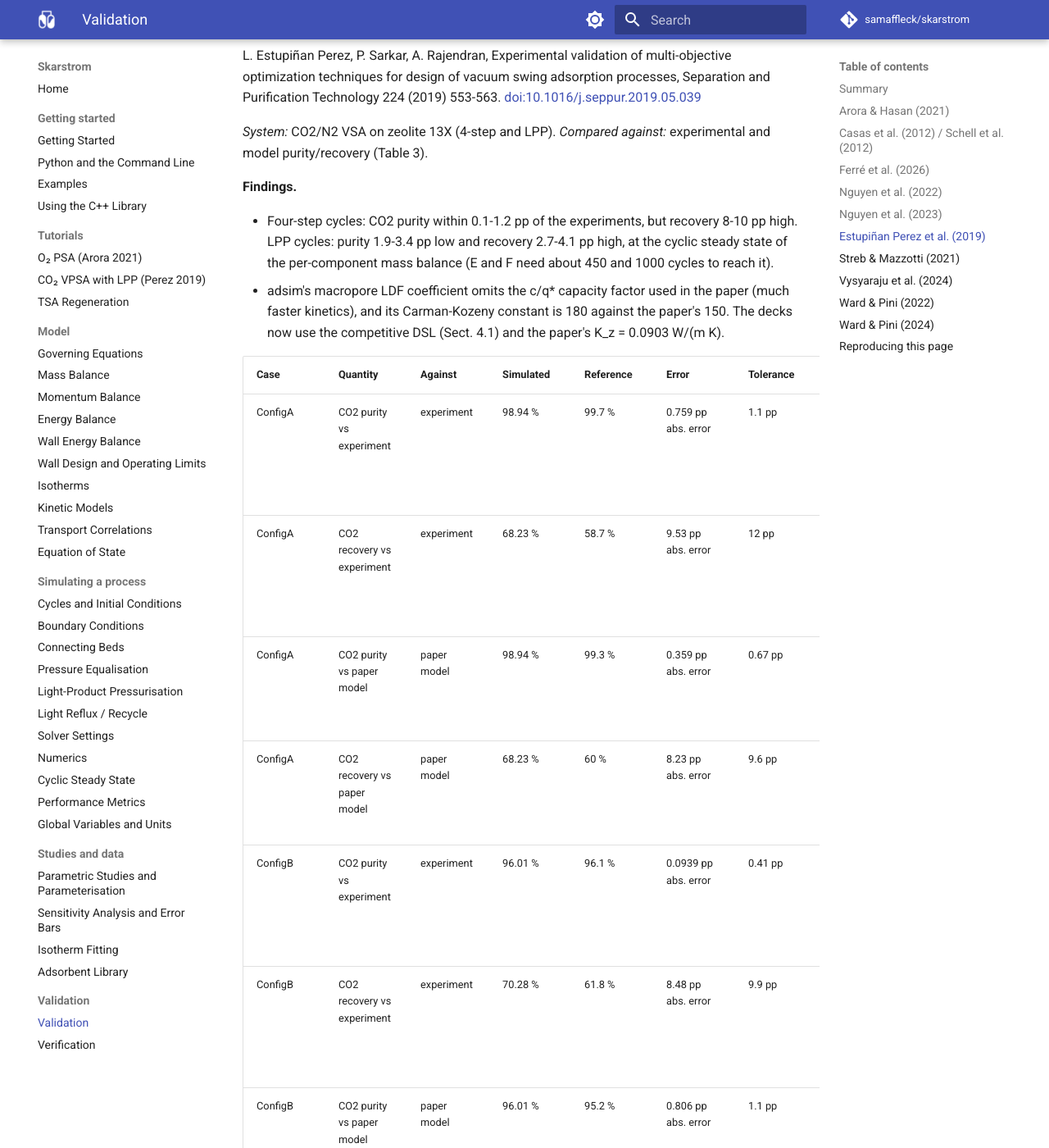
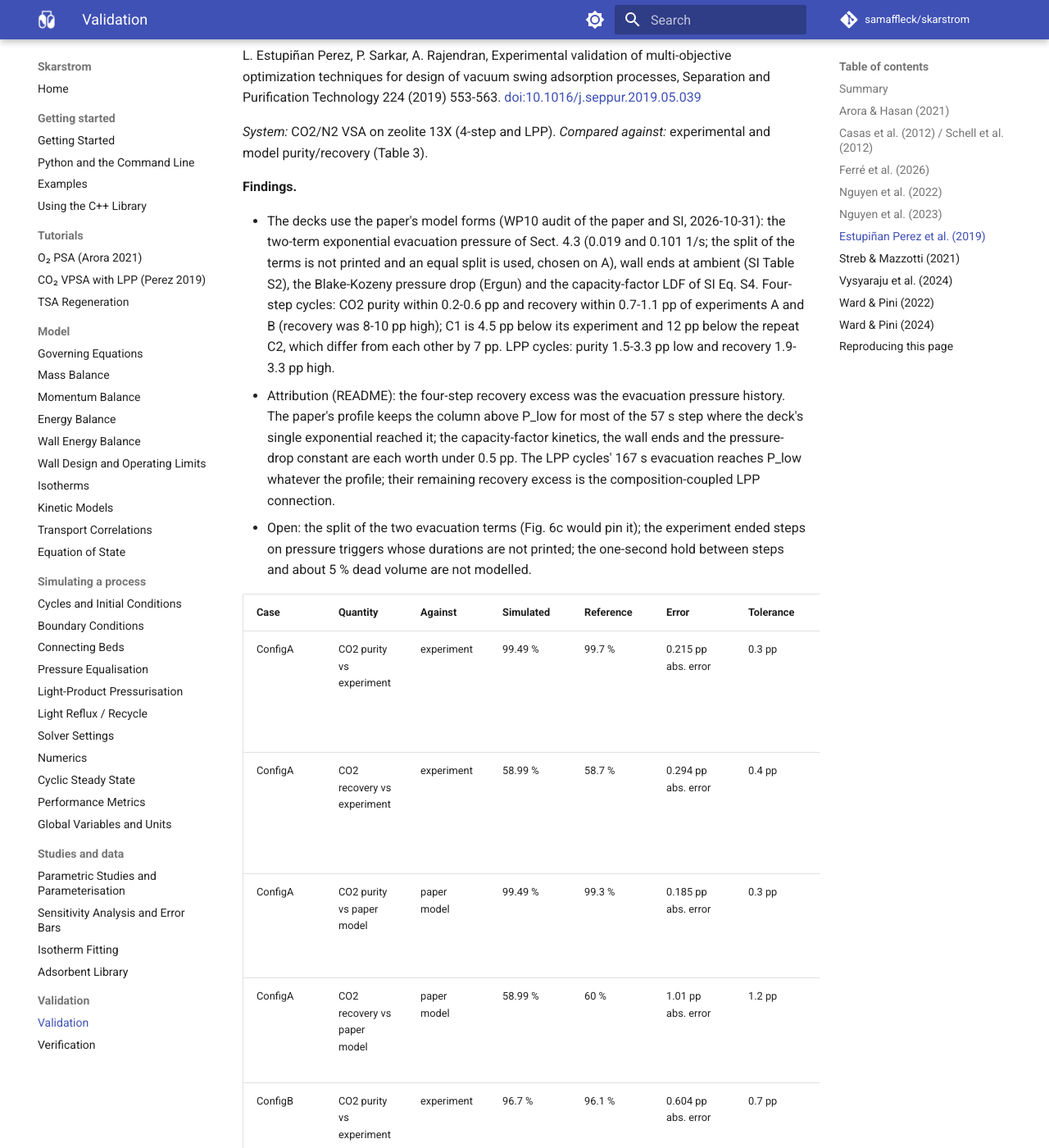
Before and after one commit to samaffleck/skarstrom, an MkDocs documentation site: the page built from docs/validation.md, in a window 1280 px wide and 1400 px high, scrolled down 18415 px. Shown: the whole window at 82% size. Built offline with MkDocs 1.6.1 and Material for MkDocs 9.7.7, drawn with Linux system fonts in a browser that asks for light colours; comment, search, counter and statistics services are not loaded; some of the changed text lies outside the part shown.

Commit message:
Perez 2019: decks on the paper's model forms; the recovery excess was the evacuation pressure history
One model form at a time on the bundled decks (README, 'Attribution runs'):
the paper's two-term exponential evacuation pressure (Sect. 4.3, 0.019 and
0.101 1/s) keeps the column above P_low for most of the 57 s step where the
deck's single exponential reached it, and that alone moves the four-step
recovery from 8-10 pp above the experiments to within 1 pp. The split of
the two terms is not printed: an equal split was chosen on A (purity and
recovery to 0.2 and 0.3 pp) and then predicts B to 0.6 and 1.4 pp without
further change. The capacity-factor LDF, the wall ends at ambient and the
pressure-drop constant are each worth under 0.5 pp; the LPP cycles, whose
167 s evacuation reaches P_low whatever the profile, move by under 1 pp.

The decks adopt the two-term evacuation profile, the wall ends at T_a (SI
Table S2) and the capacity-factor LDF (SI Eq. S4); they keep Kozeny-Carman
because Ergun fails the initial-condition calculation of the fast-feed
connected configuration in ConfigD1_ConnectedBC (an engine follow-up; the
paper calls the pressure drop negligible). That consistency test now
compares the two sides of the connection from 1 s into the step, past the
integrator's start-up, where the two logs sample the sharp start-of-step
transient on different grids. Tolerances reset from the measured errors;
validation page, manifest findings, tutorial and builder script updated.

Co-Authored-By: Claude Fable 5.1 <noreply@anthropic.com>
Claude-Session: https://claude.ai/code/session_01LRbL7UzA4HXaDpt3485dz7
Signed-off-by: Claude <noreply@anthropic.com>

```diff
--- a/docs/validation.md
+++ b/docs/validation.md
@@ -25,7 +25,7 @@ Skarstrom is checked against published adsorption studies by automated tests. Ev
 | [Ferré et al. (2026)](#ferre-2026) | 4 | paper model | 20 | 1.21 pp (abs. error)<br/>7.15 % (rel. error) | 10.5 pp (abs. error)<br/>59 % (rel. error) |
 | [Nguyen et al. (2022)](#nguyen-2022) | 6 | experiment | 12 | 9.94 % (NRMSE)<br/>1.69 % (rel. error) | 12.4 % (NRMSE)<br/>4.98 % (rel. error) |
 | [Nguyen et al. (2023)](#nguyen-2023) | 10 | experiment, paper model | 60 | 2.05 pp (abs. error)<br/>7.89 % (rel. error) | 9.85 pp (abs. error)<br/>17.5 % (rel. error) |
-| [Estupiñan Perez et al. (2019)](#perez-2019) | 6 | experiment, paper model | 24 | 3.42 pp (abs. error) | 9.53 pp (abs. error) |
+| [Estupiñan Perez et al. (2019)](#perez-2019) | 6 | experiment, paper model | 24 | 2.17 pp (abs. error) | 8.37 pp (abs. error) |
 | [Streb & Mazzotti (2021)](#streb-2021) | 9 | experiment | 47 | 36.1 % (NRMSE)<br/>7.27 % (rel. error)<br/>16.5 K (RMSE) | 82.9 % (NRMSE)<br/>14.8 % (rel. error)<br/>32.6 K (RMSE) |
 | [Vysyaraju et al. (2024)](#vysyarajua-2024) | 3 | experiment, isotherm (derived), paper model | 7 | 1.81 % (rel. error)<br/>0.253 K (abs. error)<br/>1.91 pp (abs. error) | 3.81 % (rel. error)<br/>0.253 K (abs. error)<br/>14 pp (abs. error) |
 | [Ward & Pini (2022)](#ward-2022) | 3 | experiment | 9 | 12.9 % (NRMSE)<br/>1.65 % (rel. error)<br/>2.06 K (RMSE) | 18.4 % (NRMSE)<br/>1.93 % (rel. error)<br/>4.01 K (RMSE) |
@@ -275,39 +275,40 @@ L. Estupiñan Perez, P. Sarkar, A. Rajendran, Experimental validation of multi-o
 
 **Findings.**
 
-- Four-step cycles: CO2 purity within 0.1-1.2 pp of the experiments, but recovery 8-10 pp high. LPP cycles: purity 1.9-3.4 pp low and recovery 2.7-4.1 pp high, at the cyclic steady state of the per-component mass balance (E and F need about 450 and 1000 cycles to reach it).
-- adsim's macropore LDF coefficient omits the c/q* capacity factor used in the paper (much faster kinetics), and its Carman-Kozeny constant is 180 against the paper's 150. The decks now use the competitive DSL (Sect. 4.1) and the paper's K_z = 0.0903 W/(m K).
+- The decks use the paper's model forms (WP10 audit of the paper and SI, 2026-10-31): the two-term exponential evacuation pressure of Sect. 4.3 (0.019 and 0.101 1/s; the split of the terms is not printed and an equal split is used, chosen on A), wall ends at ambient (SI Table S2), the Blake-Kozeny pressure drop (Ergun) and the capacity-factor LDF of SI Eq. S4. Four-step cycles: CO2 purity within 0.2-0.6 pp and recovery within 0.7-1.1 pp of experiments A and B (recovery was 8-10 pp high); C1 is 4.5 pp below its experiment and 12 pp below the repeat C2, which differ from each other by 7 pp. LPP cycles: purity 1.5-3.3 pp low and recovery 1.9-3.3 pp high.
+- Attribution (README): the four-step recovery excess was the evacuation pressure history. The paper's profile keeps the column above P_low for most of the 57 s step where the deck's single exponential reached it; the capacity-factor kinetics, the wall ends and the pressure-drop constant are each worth under 0.5 pp. The LPP cycles' 167 s evacuation reaches P_low whatever the profile; their remaining recovery excess is the composition-coupled LPP connection.
+- Open: the split of the two evacuation terms (Fig. 6c would pin it); the experiment ended steps on pressure triggers whose durations are not printed; the one-second hold between steps and about 5 % dead volume are not modelled.
 
 | Case | Quantity | Against | Simulated | Reference | Error | Tolerance | Source |
 |---|---|---|---|---|---|---|---|
-| ConfigA | CO2 purity vs experiment | experiment | 98.94 % | 99.7 % | 0.759 pp abs. error | 1.1 pp | Table 3, 4-step, Experiment A, Experimental Purity |
-| ConfigA | CO2 recovery vs experiment | experiment | 68.23 % | 58.7 % | 9.53 pp abs. error | 12 pp | Table 3, 4-step, Experiment A, Experimental Recovery |
-| ConfigA | CO2 purity vs paper model | paper model | 98.94 % | 99.3 % | 0.359 pp abs. error | 0.67 pp | Table 3, 4-step, Experiment A, Model Purity |
-| ConfigA | CO2 recovery vs paper model | paper model | 68.23 % | 60 % | 8.23 pp abs. error | 9.6 pp | Table 3, 4-step, Experiment A, Model Recovery |
-| ConfigB | CO2 purity vs experiment | experiment | 96.01 % | 96.1 % | 0.0939 pp abs. error | 0.41 pp | Table 3, 4-step, Experiment B, Experimental Purity |
-| ConfigB | CO2 recovery vs experiment | experiment | 70.28 % | 61.8 % | 8.48 pp abs. error | 9.9 pp | Table 3, 4-step, Experiment B, Experimental Recovery |
-| ConfigB | CO2 purity vs paper model | paper model | 96.01 % | 95.2 % | 0.806 pp abs. error | 1.1 pp | Table 3, 4-step, Experiment B, Model Purity |
-| ConfigB | CO2 recovery vs paper model | paper model | 70.28 % | 64.1 % | 6.18 pp abs. error | 7.2 pp | Table 3, 4-step, Experiment B, Model Recovery |
-| ConfigC1 | CO2 purity vs experiment | experiment | 86.89 % | 88.1 % | 1.21 pp abs. error | 1.6 pp | Table 3, 4-step, Experiment C1, Experimental Purity |
-| ConfigC1 | CO2 recovery vs experiment | experiment | 72.76 % | 64.6 % | 8.16 pp abs. error | 9.5 pp | Table 3, 4-step, Experiment C1, Experimental Recovery |
-| ConfigC1 | CO2 purity vs paper model | paper model | 86.89 % | 83.4 % | 3.49 pp abs. error | 4.1 pp | Table 3, 4-step, Experiment C1/C2, Model Purity |
-| ConfigC1 | CO2 recovery vs paper model | paper model | 72.76 % | 68.2 % | 4.56 pp abs. error | 5.3 pp | Table 3, 4-step, Experiment C1/C2, Model Recovery |
-| ConfigC1 | CO2 purity vs repeat experiment C2 | experiment | 86.89 % | 86.9 % | 0.00843 pp abs. error | info | Table 3, 4-step, Experiment C2, Experimental Purity |
-| ConfigC1 | CO2 recovery vs repeat experiment C2 | experiment | 72.76 % | 71.9 % | 0.863 pp abs. error | info | Table 3, 4-step, Experiment C2, Experimental Recovery |
-| ConfigD1 | CO2 purity vs experiment | experiment | 93.72 % | 97.1 % | 3.38 pp abs. error | 3.9 pp | Table 3, LPP, Experiment D1, Experimental Purity |
-| ConfigD1 | CO2 recovery vs experiment | experiment | 90.22 % | 86.1 % | 4.12 pp abs. error | 4.8 pp | Table 3, LPP, Experiment D1, Experimental Recovery |
-| ConfigD1 | CO2 purity vs paper model | paper model | 93.72 % | 96.1 % | 2.38 pp abs. error | 2.8 pp | Table 3, LPP, Experiment D1/D2, Model Purity |
-| ConfigD1 | CO2 recovery vs paper model | paper model | 90.22 % | 86.8 % | 3.42 pp abs. error | 4 pp | Table 3, LPP, Experiment D1/D2, Model Recovery |
-| ConfigD1 | CO2 purity vs repeat experiment D2 | experiment | 93.72 % | 94.5 % | 0.779 pp abs. error | info | Table 3, LPP, Experiment D2, Experimental Purity |
-| ConfigD1 | CO2 recovery vs repeat experiment D2 | experiment | 90.22 % | 83.4 % | 6.82 pp abs. error | info | Table 3, LPP, Experiment D2, Experimental Recovery |
-| ConfigE | CO2 purity vs experiment | experiment | 86.56 % | 88.5 % | 1.94 pp abs. error | 2.3 pp | Table 3, LPP, Experiment E, Experimental Purity |
-| ConfigE | CO2 recovery vs experiment | experiment | 94.87 % | 91.7 % | 3.17 pp abs. error | 3.7 pp | Table 3, LPP, Experiment E, Experimental Recovery |
-| ConfigE | CO2 purity vs paper model | paper model | 86.56 % | 90.4 % | 3.84 pp abs. error | 4.5 pp | Table 3, LPP, Experiment E, Model Purity |
-| ConfigE | CO2 recovery vs paper model | paper model | 94.87 % | 91.1 % | 3.77 pp abs. error | 4.4 pp | Table 3, LPP, Experiment E, Model Recovery |
-| ConfigF | CO2 purity vs experiment | experiment | 75.41 % | 77.7 % | 2.29 pp abs. error | 2.7 pp | Table 3, LPP, Experiment F, Experimental Purity |
-| ConfigF | CO2 recovery vs experiment | experiment | 98.33 % | 95.6 % | 2.73 pp abs. error | 3.2 pp | Table 3, LPP, Experiment F, Experimental Recovery |
-| ConfigF | CO2 purity vs paper model | paper model | 75.41 % | 79.9 % | 4.49 pp abs. error | 5.2 pp | Table 3, LPP, Experiment F, Model Purity |
-| ConfigF | CO2 recovery vs paper model | paper model | 98.33 % | 94.6 % | 3.73 pp abs. error | 4.3 pp | Table 3, LPP, Experiment F, Model Recovery |
+| ConfigA | CO2 purity vs experiment | experiment | 99.49 % | 99.7 % | 0.215 pp abs. error | 0.3 pp | Table 3, 4-step, Experiment A, Experimental Purity |
+| ConfigA | CO2 recovery vs experiment | experiment | 58.99 % | 58.7 % | 0.294 pp abs. error | 0.4 pp | Table 3, 4-step, Experiment A, Experimental Recovery |
+| ConfigA | CO2 purity vs paper model | paper model | 99.49 % | 99.3 % | 0.185 pp abs. error | 0.3 pp | Table 3, 4-step, Experiment A, Model Purity |
+| ConfigA | CO2 recovery vs paper model | paper model | 58.99 % | 60 % | 1.01 pp abs. error | 1.2 pp | Table 3, 4-step, Experiment A, Model Recovery |
+| ConfigB | CO2 purity vs experiment | experiment | 96.7 % | 96.1 % | 0.604 pp abs. error | 0.7 pp | Table 3, 4-step, Experiment B, Experimental Purity |
+| ConfigB | CO2 recovery vs experiment | experiment | 60.36 % | 61.8 % | 1.44 pp abs. error | 1.7 pp | Table 3, 4-step, Experiment B, Experimental Recovery |
+| ConfigB | CO2 purity vs paper model | paper model | 96.7 % | 95.2 % | 1.5 pp abs. error | 1.8 pp | Table 3, 4-step, Experiment B, Model Purity |
+| ConfigB | CO2 recovery vs paper model | paper model | 60.36 % | 64.1 % | 3.74 pp abs. error | 4.3 pp | Table 3, 4-step, Experiment B, Model Recovery |
+| ConfigC1 | CO2 purity vs experiment | experiment | 87.56 % | 88.1 % | 0.536 pp abs. error | 0.62 pp | Table 3, 4-step, Experiment C1, Experimental Purity |
+| ConfigC1 | CO2 recovery vs experiment | experiment | 59.83 % | 64.6 % | 4.77 pp abs. error | 5.5 pp | Table 3, 4-step, Experiment C1, Experimental Recovery |
+| ConfigC1 | CO2 purity vs paper model | paper model | 87.56 % | 83.4 % | 4.16 pp abs. error | 4.8 pp | Table 3, 4-step, Experiment C1/C2, Model Purity |
+| ConfigC1 | CO2 recovery vs paper model | paper model | 59.83 % | 68.2 % | 8.37 pp abs. error | 9.7 pp | Table 3, 4-step, Experiment C1/C2, Model Recovery |
+| ConfigC1 | CO2 purity vs repeat experiment C2 | experiment | 87.56 % | 86.9 % | 0.664 pp abs. error | info | Table 3, 4-step, Experiment C2, Experimental Purity |
+| ConfigC1 | CO2 recovery vs repeat experiment C2 | experiment | 59.83 % | 71.9 % | 12.1 pp abs. error | info | Table 3, 4-step, Experiment C2, Experimental Recovery |
+| ConfigD1 | CO2 purity vs experiment | experiment | 93.76 % | 97.1 % | 3.34 pp abs. error | 3.9 pp | Table 3, LPP, Experiment D1, Experimental Purity |
+| ConfigD1 | CO2 recovery vs experiment | experiment | 89.11 % | 86.1 % | 3.01 pp abs. error | 3.5 pp | Table 3, LPP, Experiment D1, Experimental Recovery |
+| ConfigD1 | CO2 purity vs paper model | paper model | 93.76 % | 96.1 % | 2.34 pp abs. error | 2.7 pp | Table 3, LPP, Experiment D1/D2, Model Purity |
+| ConfigD1 | CO2 recovery vs paper model | paper model | 89.11 % | 86.8 % | 2.31 pp abs. error | 2.7 pp | Table 3, LPP, Experiment D1/D2, Model Recovery |
+| ConfigD1 | CO2 purity vs repeat experiment D2 | experiment | 93.76 % | 94.5 % | 0.737 pp abs. error | info | Table 3, LPP, Experiment D2, Experimental Purity |
+| ConfigD1 | CO2 recovery vs repeat experiment D2 | experiment | 89.11 % | 83.4 % | 5.71 pp abs. error | info | Table 3, LPP, Experiment D2, Experimental Recovery |
+| ConfigE | CO2 purity vs experiment | experiment | 86.69 % | 88.5 % | 1.81 pp abs. error | 2.1 pp | Table 3, LPP, Experiment E, Experimental Purity |
+| ConfigE | CO2 recovery vs experiment | experiment | 93.87 % | 91.7 % | 2.17 pp abs. error | 2.5 pp | Table 3, LPP, Experiment E, Experimental Recovery |
+| ConfigE | CO2 purity vs paper model | paper model | 86.69 % | 90.4 % | 3.71 pp abs. error | 4.3 pp | Table 3, LPP, Experiment E, Model Purity |
+| ConfigE | CO2 recovery vs paper model | paper model | 93.87 % | 91.1 % | 2.77 pp abs. error | 3.2 pp | Table 3, LPP, Experiment E, Model Recovery |
+| ConfigF | CO2 purity vs experiment | experiment | 76.08 % | 77.7 % | 1.62 pp abs. error | 1.9 pp | Table 3, LPP, Experiment F, Experimental Purity |
+| ConfigF | CO2 recovery vs experiment | experiment | 97.17 % | 95.6 % | 1.57 pp abs. error | 1.9 pp | Table 3, LPP, Experiment F, Experimental Recovery |
+| ConfigF | CO2 purity vs paper model | paper model | 76.08 % | 79.9 % | 3.82 pp abs. error | 4.4 pp | Table 3, LPP, Experiment F, Model Purity |
+| ConfigF | CO2 recovery vs paper model | paper model | 97.17 % | 94.6 % | 2.57 pp abs. error | 3 pp | Table 3, LPP, Experiment F, Model Recovery |
 
 ??? note "Notes on these comparisons"
 
```
Also changed, not shown: CHANGELOG.md (+14 -0 lines), docs/perez-2019-vpsa.md (+11 -11 lines), 13 other files.
